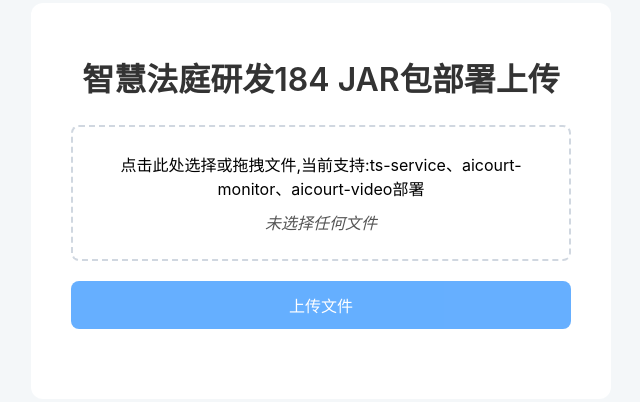
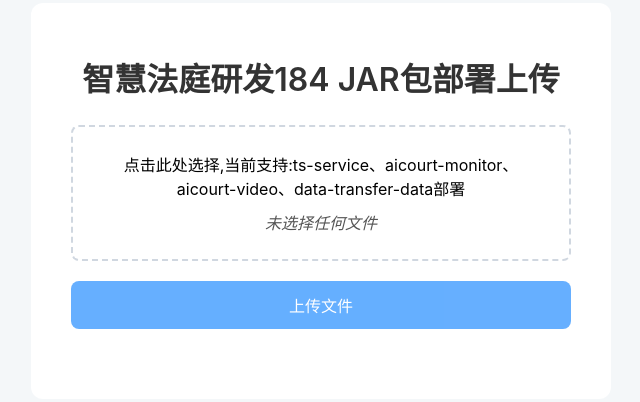
Before and after one commit to xixiU/awesome-script, a plain HTML site: page iflytek/autoDevelop/uploadJar.html in a window 1280 px wide. Shown: the part 199-601 px from the top of the page, without its empty margins (319-959 px from the left). Drawn offline with Linux system fonts and the light colour scheme.

Commit message:
remove 点击此处选择或拖拽文件中的拖拽文件

```diff
--- a/iflytek/autoDevelop/uploadJar.html
+++ b/iflytek/autoDevelop/uploadJar.html
@@ -159,7 +159,7 @@
 		<div id="form-container">
 			<form id="uploadForm">
 				<label for="jarFile" class="file-input-wrapper">
-					<div>点击此处选择或拖拽文件,当前支持:ts-service、aicourt-monitor、aicourt-video部署</div>
+					<div>点击此处选择,当前支持:ts-service、aicourt-monitor、aicourt-video、data-transfer-data部署</div>
 					<div id="file-name-display">未选择任何文件</div>
 				</label>
 				<input type="file" id="jarFile" accept=".jar" required>
```
